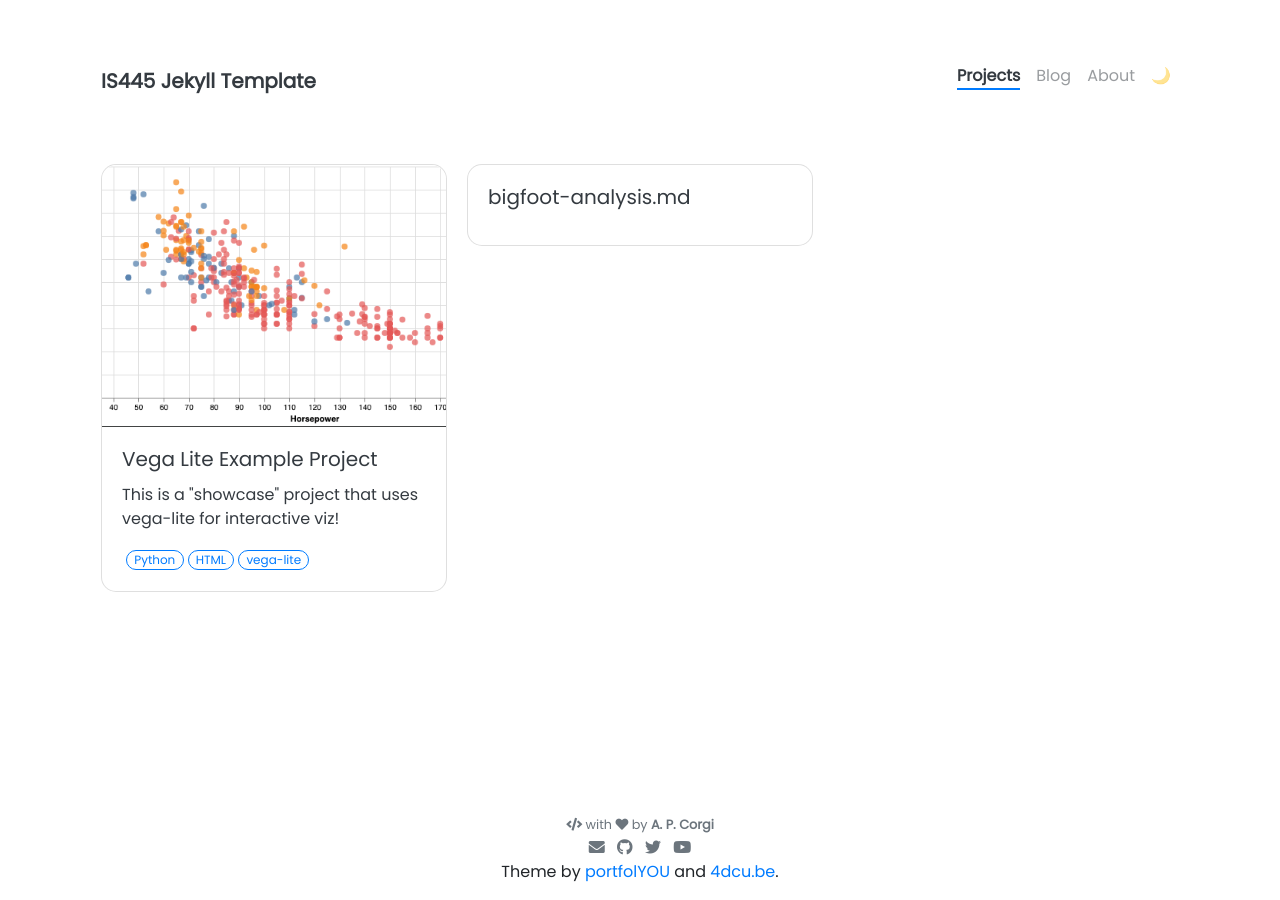
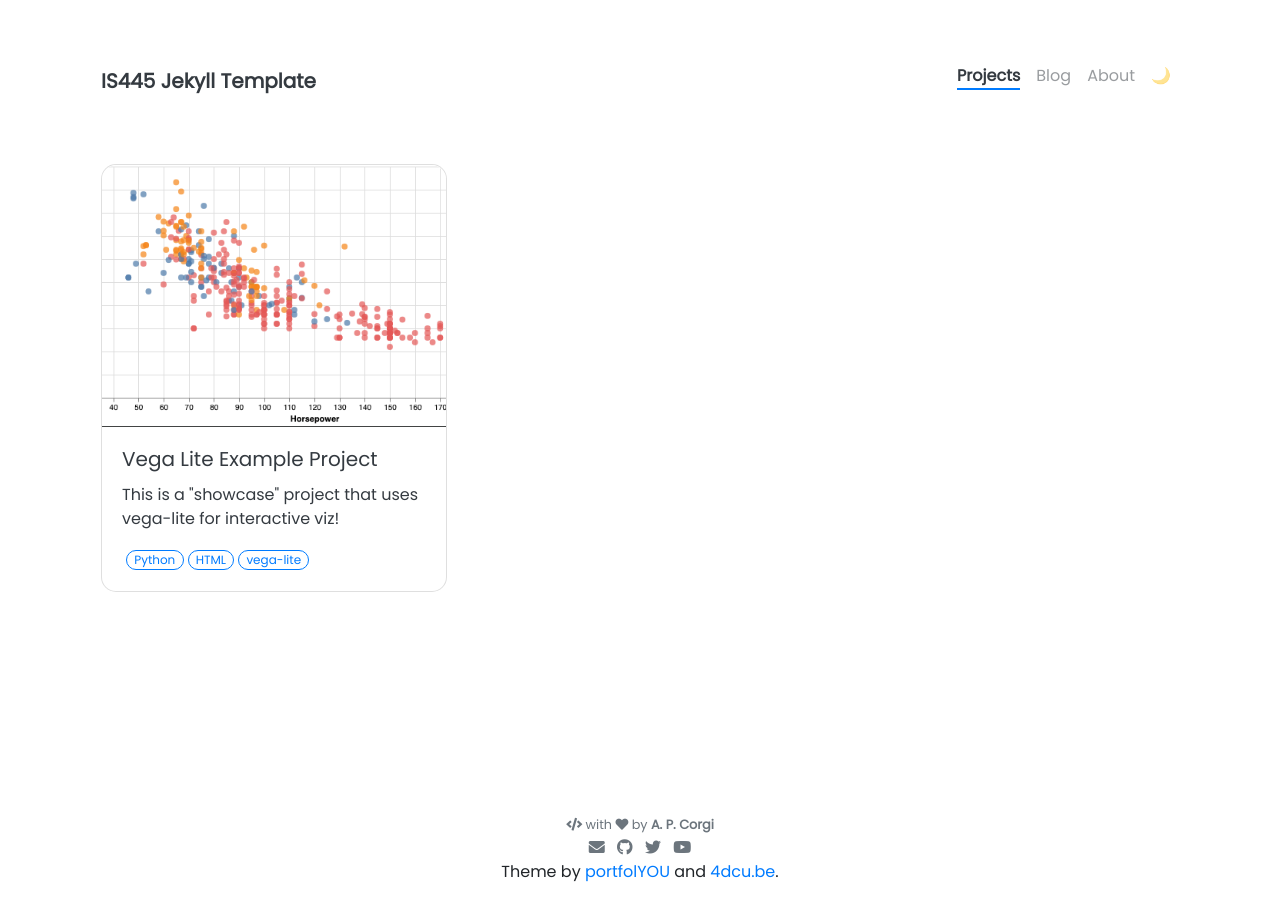
Before and after one commit to jbobie2/jbobie2.github.io, a Jekyll site: the page built from pages/projects.html, in a window 1280 px wide. Built offline with Jekyll 4.4.1, drawn with Linux system fonts in a browser that asks for light colours; nearby versions of some CDN libraries.

Commit message:
Update bigfoot-analysis.md

```diff
--- a/_projects/bigfoot-analysis.md
+++ b/_projects/bigfoot-analysis.md
@@ -1,8 +1,3 @@
----
-layout: post
-title: "Bigfoot Analysis"
-permalink: /bigfoot/
----
 # Bigfoot Sightings: The Analysis
 
 ## Sightings by State
```
